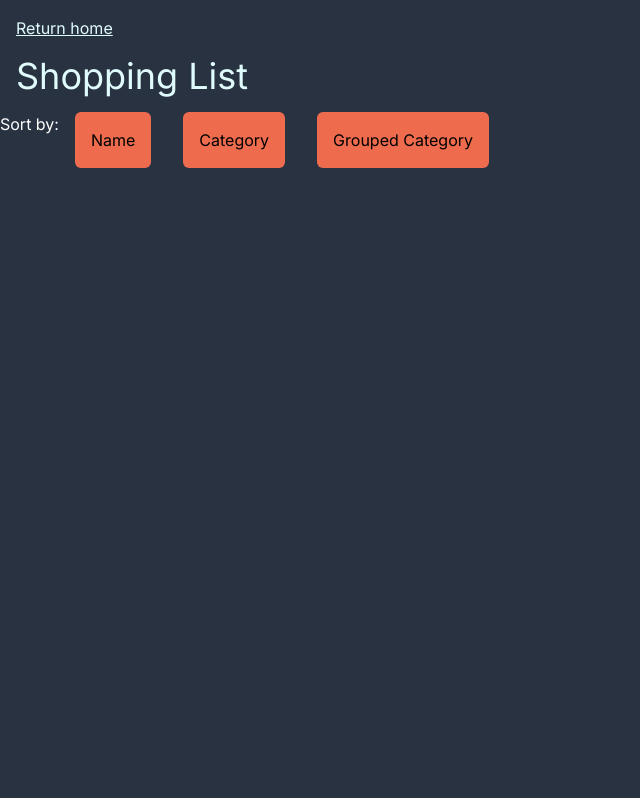
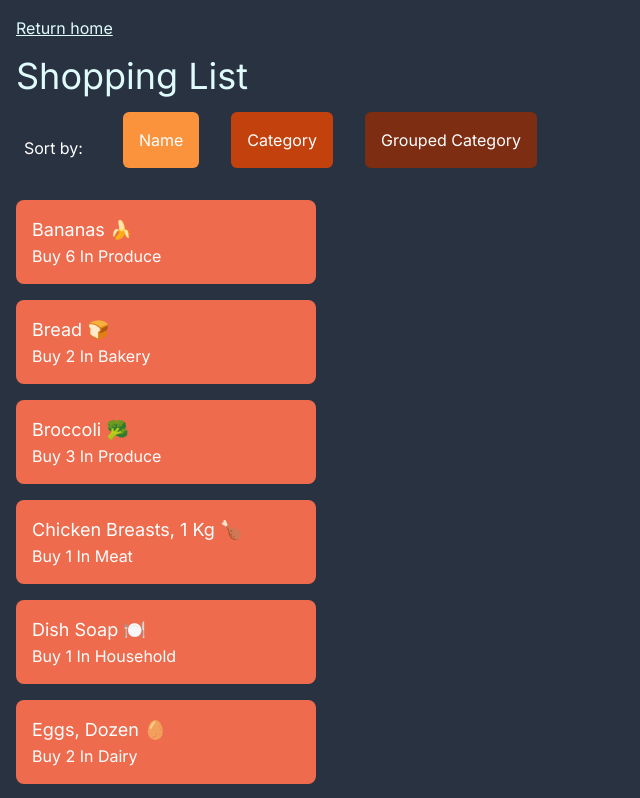
Before and after one commit to nataliey16/cprg306-assignments, a Next.js app: page /week-5 in a window 1280 px wide. Shown: the top 798 px of the page, without its empty margins (0-640 px from the left). Built offline with nearby package versions, Linux system fonts and the light colour scheme.

Commit message:
Complete sorting functionality based on button clicked

```diff
--- a/app/week-5/item-list.js
+++ b/app/week-5/item-list.js
@@ -7,30 +7,44 @@ const ItemList = () => {
   const [sortBy, setSortBy] = useState("name");
 
   //Sort items array
-  const sortItems = items.sort((itemA, itemB) => {
+  const sortedItems = () => {
+    return [...items].sort((itemA, itemB) => {
       if (sortBy == "name") {
         return itemA.name.localeCompare(itemB.name);
       } else if (sortBy == "category") {
-      return itemA.category.localeCompare(item.category);
+        return itemA.category.localeCompare(itemB.category);
       }
       console.log(items);
     });
+  };
 
   return (
-    <div className="flex flex-row">
-      <p className="text-white">Sort by:</p>
+    <div>
+      <div className="flex flex-row text-white">
+        <p className="m-6">Sort by:</p>
         <button
-        className="bg-[#EE6C4D] rounded-md p-4 mx-4 mb-4"
-        onClick={() => setSortBy(sortItems)}
+          className="bg-[#fb923c] rounded-md p-4 mx-4 mb-4"
+          value="name"
+          onClick={() => setSortBy("name")}
         >
           Name
         </button>
-      <button className="bg-[#EE6C4D] rounded-md p-4 mx-4 mb-4">
+        <button
+          className="bg-[#c2410c] rounded-md p-4 mx-4 mb-4"
+          value="category"
+          onClick={() => setSortBy("category")}
+        >
           Category
         </button>
-      <button className="bg-[#EE6C4D] rounded-md p-4 mx-4 mb-4">
+        <button className="bg-[#7c2d12] rounded-md p-4 mx-4 mb-4">
           Grouped Category
         </button>
+      </div>
+      <div>
+        {sortedItems().map((item, index) => (
+          <Item key={index} {...item} />
+        ))}
+      </div>
     </div>
   );
 };
--- a/app/week-5/item.js
+++ b/app/week-5/item.js
@@ -10,7 +10,7 @@ const Item = ({ name, quantity, category }) => {
           Buy {quantity} in {category}
         </li>
       </ul>
-      <Item name={name} quantity={quantity} category={category} />
+      {/* <Item name={name} quantity={quantity} category={category} /> */}
     </div>
   );
 };
```
Lines whose indentation alone changed are shown as unchanged.
